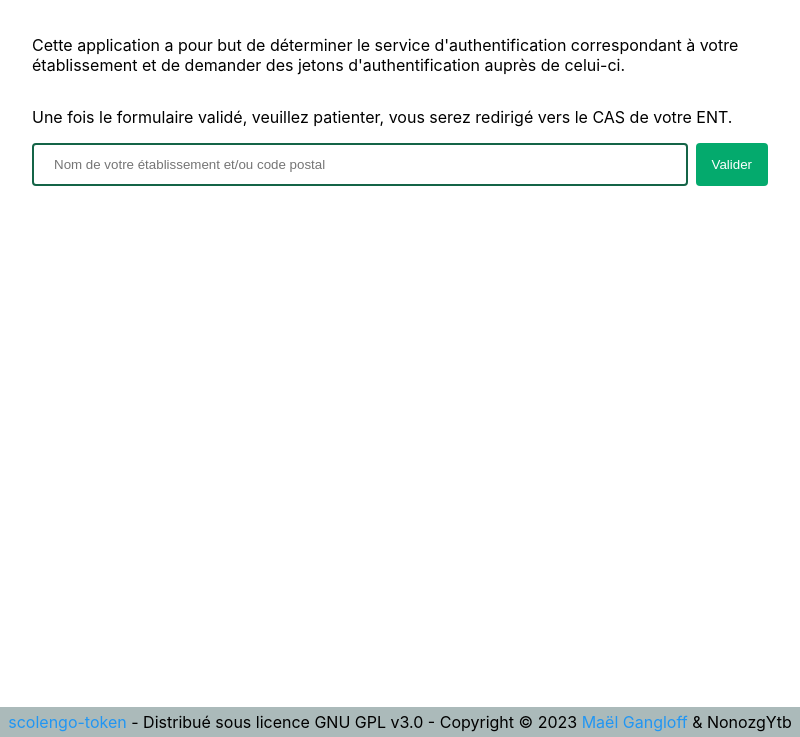
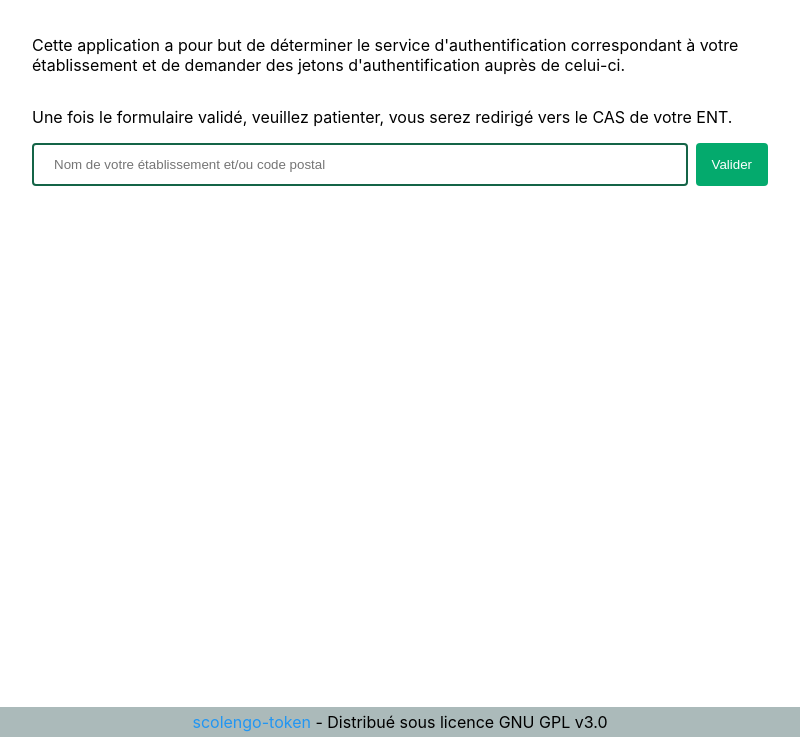
Before and after one commit to maelgangloff/scolengo-token, an Electron app: page src/index.html in a window 800 px wide. Shown: the part 63-800 px from the top of the page. Drawn offline with Linux system fonts and the light colour scheme; no server answers.

Commit message:
chore: remove too long footer

```diff
--- a/src/index.html
+++ b/src/index.html
@@ -17,7 +17,7 @@
     </ul>
     <section class="section-iframe"></section>
     <footer>
-      <a href="https://github.com/maelgangloff/scolengo-token" target="_blank">scolengo-token</a> - Distribué sous licence GNU GPL v3.0 - Copyright © 2023 <a href="mailto:contact@maelgangloff.fr">Maël Gangloff</a> & <a href="mailto:nonozg.ytb@gmail.com"></a>NonozgYtb</a>
+      <a href="https://github.com/maelgangloff/scolengo-token" target="_blank">scolengo-token</a> - Distribué sous licence GNU GPL v3.0</a>
     </footer>
     <script src="./renderer.js"></script>
   </body>
```
Also changed, not shown: package.json (+0 -7 lines).
